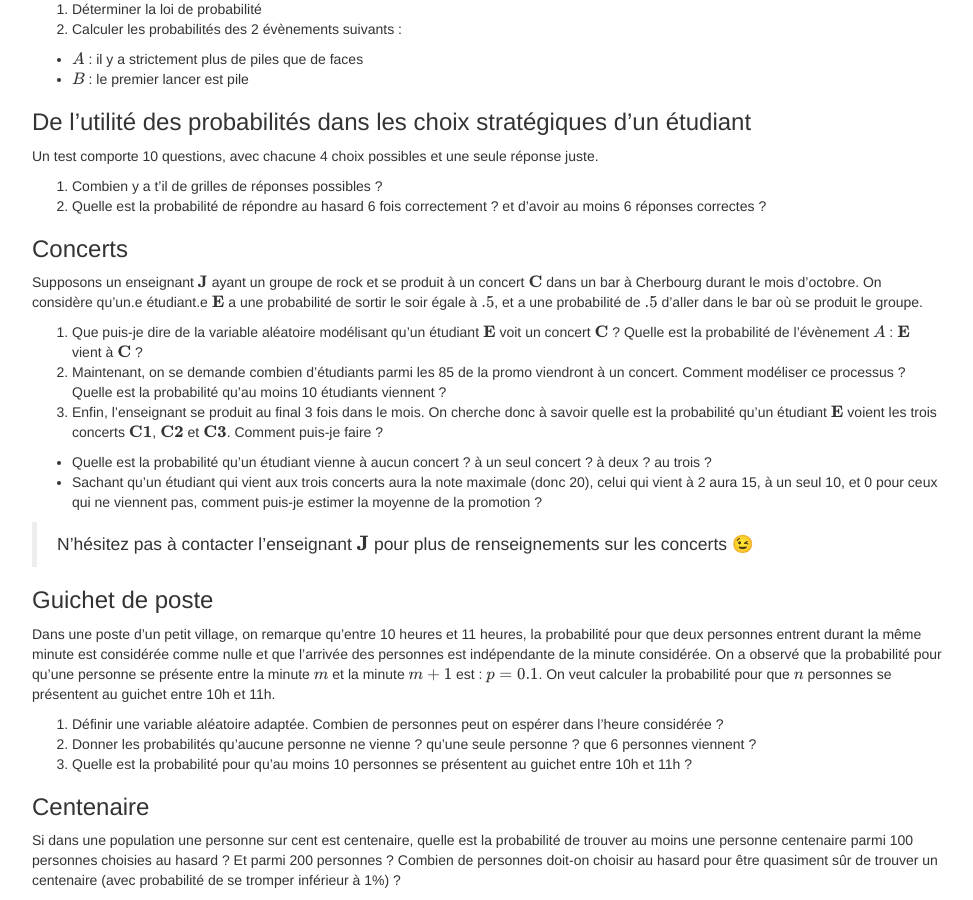
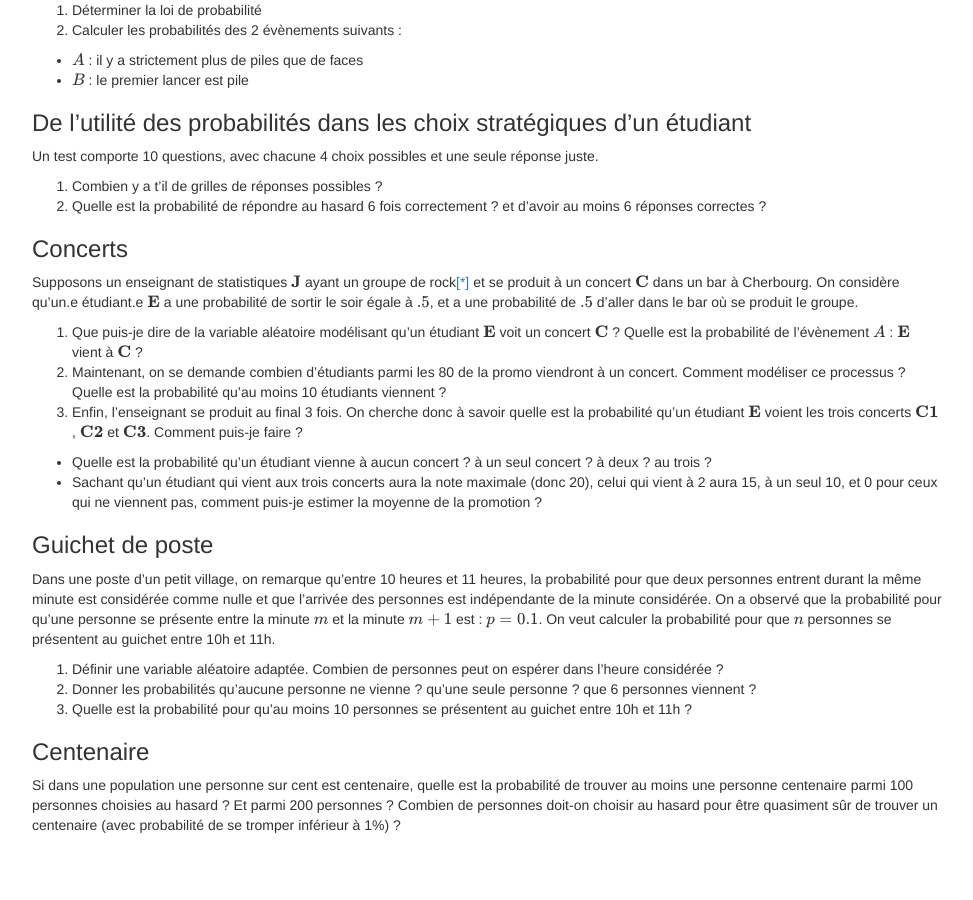
Before and after one commit to fxjollois/cours-2022-2023, a Jekyll site: the page tc-stats-probas/StatsProbas_TC2A_TD3.html, which Jekyll copies as it is, in a window 1280 px wide and 900 px high, scrolled down 1047 px. Shown: the whole window, without its empty margins (153-1126 px from the left). Built offline with Jekyll 4.4.1, drawn with Linux system fonts in a browser that asks for light colours; formulas are drawn with MathJax 3; after the commit the page ends 1892 px from its top, so only the background shows below that; some of the changed text lies outside the part shown.

Commit message:
tc 2 seance3

```diff
--- a/tc-stats-probas/StatsProbas_TC2A_TD3.html
+++ b/tc-stats-probas/StatsProbas_TC2A_TD3.html
@@ -365,11 +365,12 @@ pre code {
 <h1 class="title toc-ignore">Exercices autour des lois et du calcul de
 probabilités</h1>
 <h4 class="author">FX Jollois</h4>
-<h4 class="date">TC - 2ème année - 2021/2022</h4>
+<h4 class="date">BUT TC - 2ème année</h4>
 
 </div>
 
 
+<!-- reprise de l'exercice avec le dé et le gain (+1, -2, +5...) et comparer avec un autre jeu -->
 <div id="loi-uniforme-continue" class="section level2">
 <h2>Loi uniforme continue</h2>
 <div id="exercice-1" class="section level3">
@@ -377,8 +378,7 @@ probabilités</h1>
 <p><span class="math inline">\(\mathbf{X}\)</span> est une v.a. de loi
 uniforme sur l’intervalle <span class="math inline">\(I\)</span>.
 Déterminer pour chaque intervalle ci-dessous la fonction de densité et
-calculer <span class="math inline">\(P(4 &amp;le; X &amp;le;
-5)\)</span>.</p>
+calculer <span class="math inline">\(P(4 \le X \le 5)\)</span>.</p>
 <ol style="list-style-type: decimal">
 <li><span class="math inline">\(I = [4; 6]\)</span></li>
 <li><span class="math inline">\(I = [0; 5]\)</span></li>
@@ -662,21 +662,21 @@ seule réponse juste.</p>
 </div>
 <div id="concerts" class="section level3">
 <h3>Concerts</h3>
-<p>Supposons un enseignant <span class="math inline">\(\mathbf{J}\)</span> ayant un groupe de rock et se
-produit à un concert <span class="math inline">\(\mathbf{C}\)</span>
-dans un bar à Cherbourg durant le mois d’octobre. On considère qu’un.e
-étudiant.e <span class="math inline">\(\mathbf{E}\)</span> a une
-probabilité de sortir le soir égale à <span class="math inline">\(.5\)</span>, et a une probabilité de <span class="math inline">\(.5\)</span> d’aller dans le bar où se produit le
-groupe.</p>
+<p>Supposons un enseignant de statistiques <span class="math inline">\(\mathbf{J}\)</span> ayant un groupe de rock<a href="https://sites.google.com/view/rusthead">[*]</a> et se produit à un
+concert <span class="math inline">\(\mathbf{C}\)</span> dans un bar à
+Cherbourg. On considère qu’un.e étudiant.e <span class="math inline">\(\mathbf{E}\)</span> a une probabilité de sortir le
+soir égale à <span class="math inline">\(.5\)</span>, et a une
+probabilité de <span class="math inline">\(.5\)</span> d’aller dans le
+bar où se produit le groupe.</p>
 <ol style="list-style-type: decimal">
 <li>Que puis-je dire de la variable aléatoire modélisant qu’un étudiant
 <span class="math inline">\(\mathbf{E}\)</span> voit un concert <span class="math inline">\(\mathbf{C}\)</span> ? Quelle est la probabilité de
 l’évènement <span class="math inline">\(A\)</span> : <span class="math inline">\(\mathbf{E}\)</span> vient à <span class="math inline">\(\mathbf{C}\)</span> ?</li>
-<li>Maintenant, on se demande combien d’étudiants parmi les 85 de la
+<li>Maintenant, on se demande combien d’étudiants parmi les 80 de la
 promo viendront à un concert. Comment modéliser ce processus ? Quelle
 est la probabilité qu’au moins 10 étudiants viennent ?</li>
-<li>Enfin, l’enseignant se produit au final 3 fois dans le mois. On
-cherche donc à savoir quelle est la probabilité qu’un étudiant <span class="math inline">\(\mathbf{E}\)</span> voient les trois concerts
+<li>Enfin, l’enseignant se produit au final 3 fois. On cherche donc à
+savoir quelle est la probabilité qu’un étudiant <span class="math inline">\(\mathbf{E}\)</span> voient les trois concerts
 <span class="math inline">\(\mathbf{C1}\)</span>, <span class="math inline">\(\mathbf{C2}\)</span> et <span class="math inline">\(\mathbf{C3}\)</span>. Comment puis-je faire ?</li>
 </ol>
 <ul>
@@ -687,10 +687,6 @@ maximale (donc 20), celui qui vient à 2 aura 15, à un seul 10, et 0 pour
 ceux qui ne viennent pas, comment puis-je estimer la moyenne de la
 promotion ?</li>
 </ul>
-<blockquote>
-<p>N’hésitez pas à contacter l’enseignant <span class="math inline">\(\mathbf{J}\)</span> pour plus de renseignements
-sur les concerts 😉</p>
-</blockquote>
 </div>
 <div id="guichet-de-poste" class="section level3">
 <h3>Guichet de poste</h3>
```
Also changed, not shown: tc-stats-probas/index.md (+1 -1 lines).
